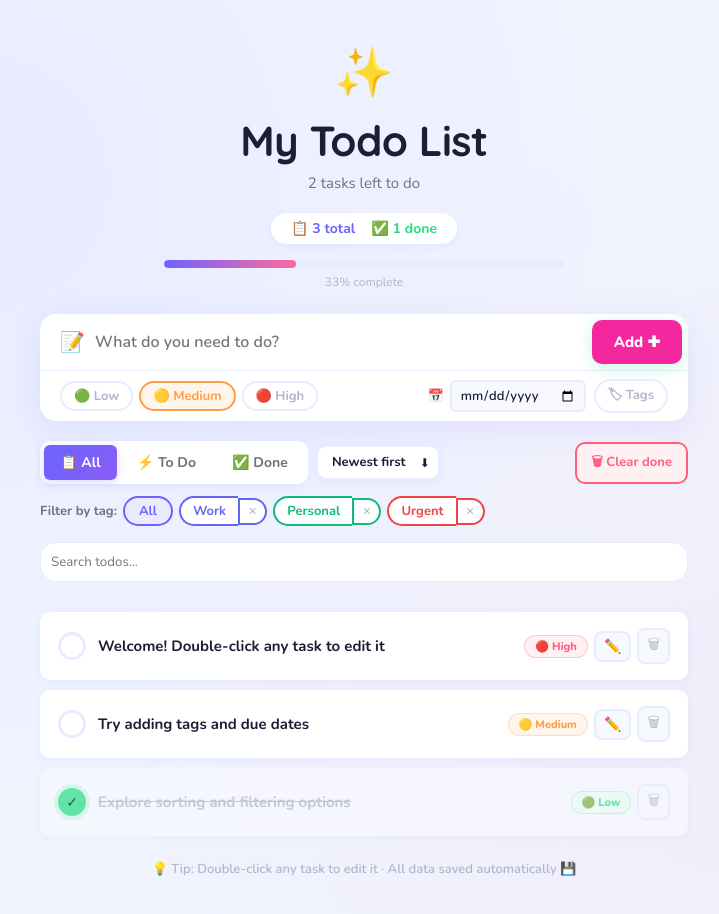
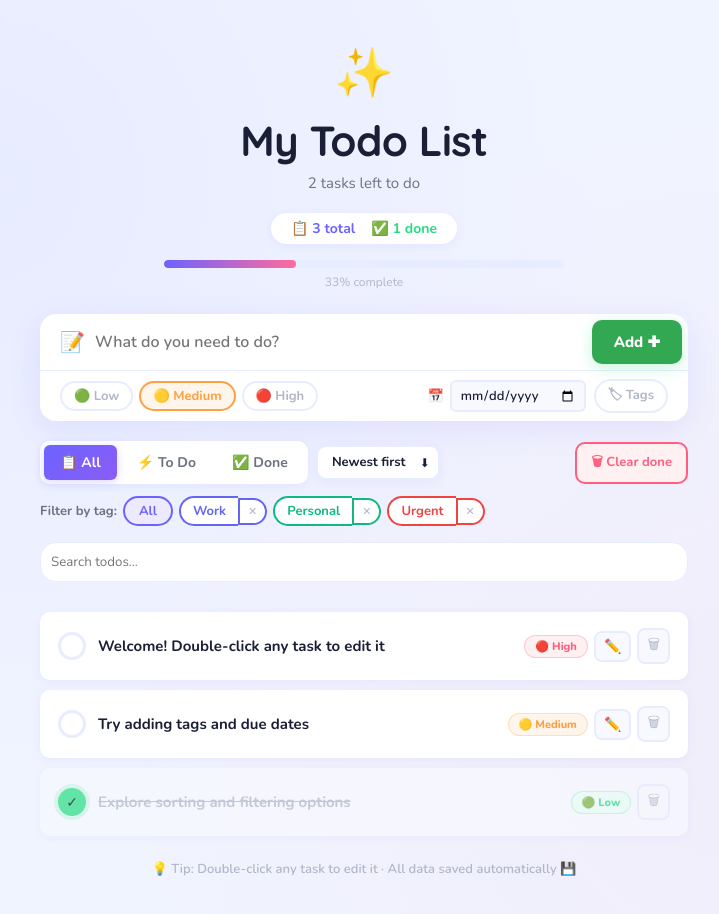
Before and after one commit to Gouthamipoojary/To-Do, a React (Vite) app: page / in a window 1280 px wide. Shown: the top 914 px of the page, without its empty margins (276-995 px from the left). Built offline with nearby package versions, Linux system fonts and the light colour scheme.

Commit message:
feat: update src/components/AddTodo.tsx for "change the color of add button to #32A852. keep the functionality intact."

```diff
--- a/src/components/AddTodo.tsx
+++ b/src/components/AddTodo.tsx
@@ -71,7 +71,7 @@ export function AddTodo({ tags, onAdd, onAddTag }: AddTodoProps) {
         <button
           onClick={handleSubmit}
           style={{
-            background: "#F5279F",
+            background: "#32A852",
             border: "none",
             borderRadius: "var(--radius-sm)",
             color: "#fff",
```
